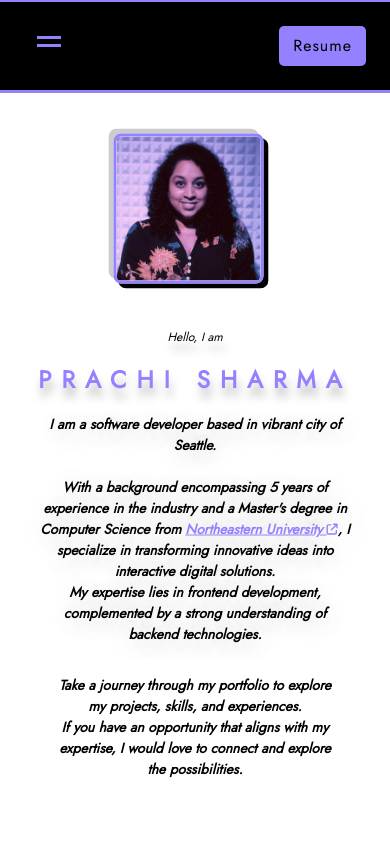
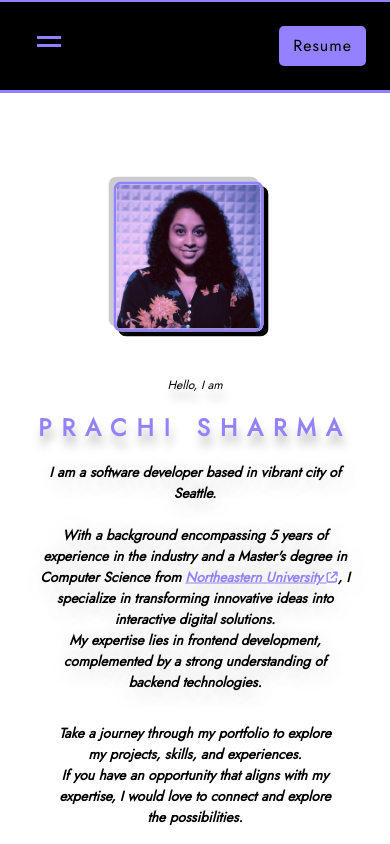
Before and after one commit to PrachiSharmaCode/PrachiSharma, a React (Create React App) app: page / in a window 390 px wide. Shown: the top 844 px of the page. Built offline with nearby package versions, Linux system fonts and the light colour scheme.

Commit message:
profile picture update

```diff
--- a/src/components/AboutMe/aboutme.css
+++ b/src/components/AboutMe/aboutme.css
@@ -383,7 +383,7 @@
 
   .container-flex {
     padding: 1em;
-    margin-top: 3em;
+    margin-top: 10em;
   }
 
   .subContainer-flex {
@@ -422,7 +422,7 @@
 
   .container-flex {
     padding: 1em;
-    margin-top: 7em;
+    margin-top: 10em;
   }
 
   .subContainer-flex {
@@ -469,7 +469,7 @@
 
   .container-flex {
     padding: 1em;
-    margin-top: 8em;
+    margin-top: 10em;
   }
 
   .subContainer-flex {
@@ -513,7 +513,7 @@
 
   .container-flex {
     padding: 1em;
-    margin-top: 15em;
+    margin-top: 20em;
   }
 
   .scroll-down-container {
```
Also changed, not shown: 6 other files (tests, documents, lock files or other folders).
